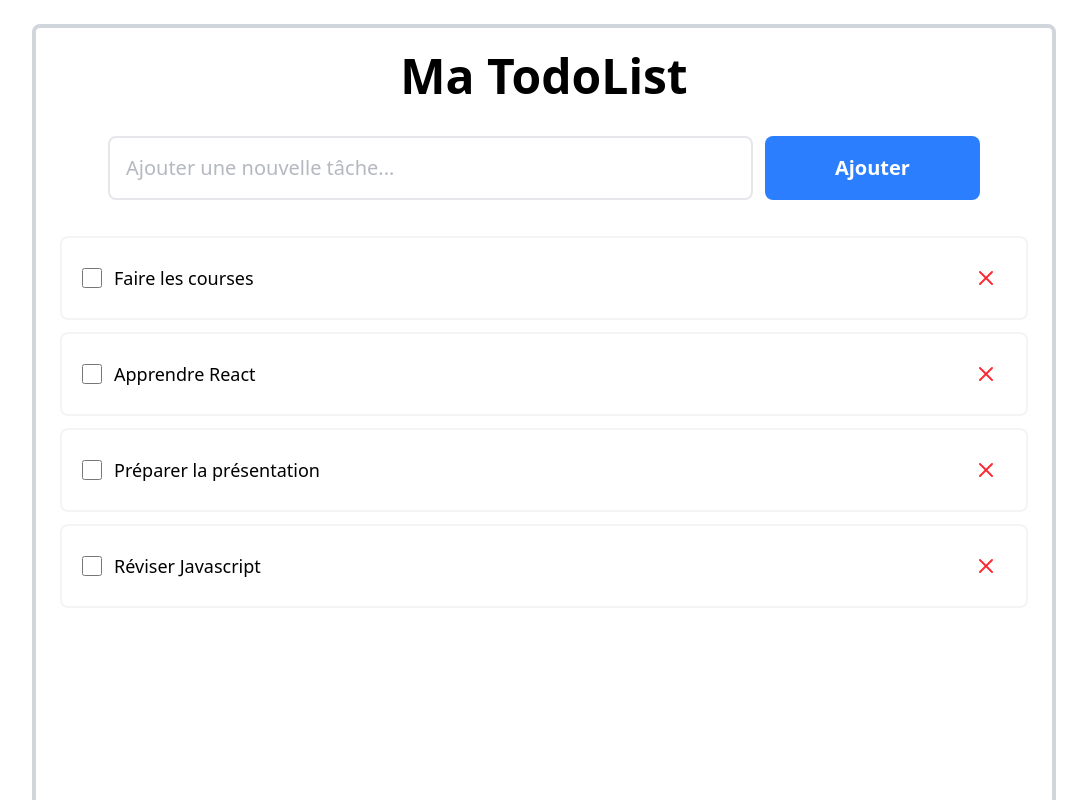
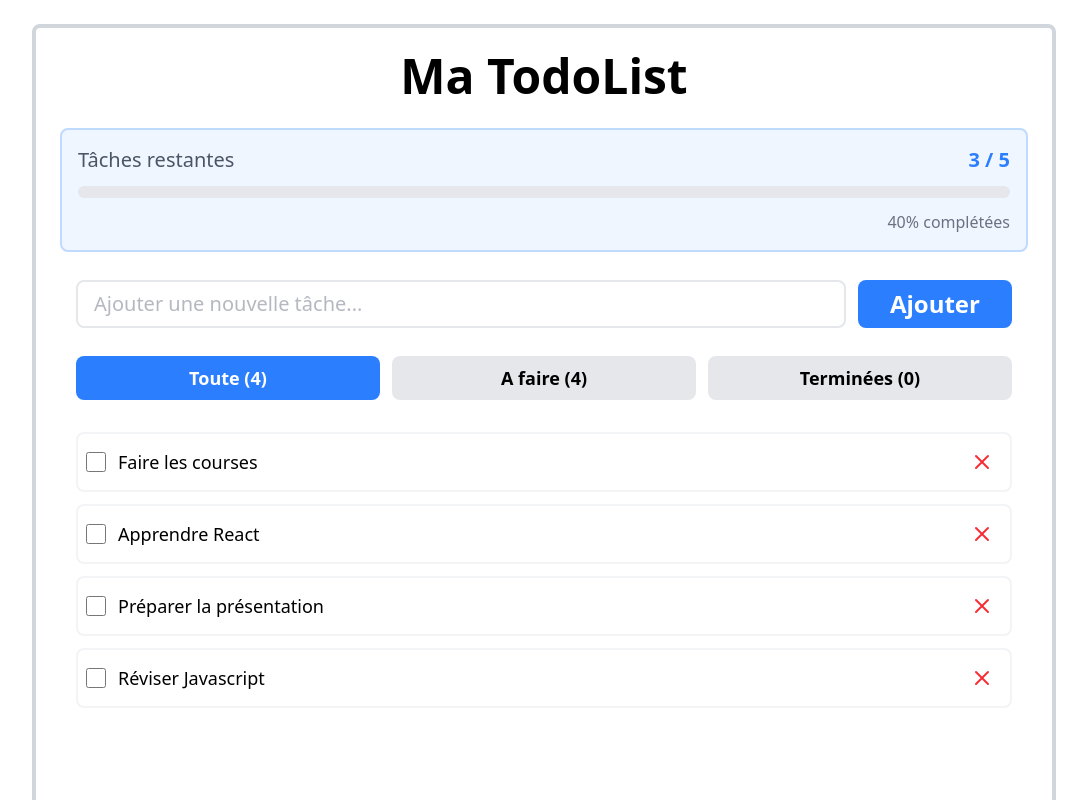
Before and after one commit to Sandra-Allies/todo-react-tailwind, a React (Vite) app: page / in a window 1280 px wide. Shown: the top 800 px of the page, without its empty margins (96-1183 px from the left). Built offline with nearby package versions, Linux system fonts and the light colour scheme.

Commit message:
mise en place de 3 boutons pour filtrer les tâches par leur type, si elles sont terminées ou non, ajout du filtre au localstorage

```diff
--- a/src/App.jsx
+++ b/src/App.jsx
@@ -1,14 +1,17 @@
 import "./App.css";
 import { useEffect, useState } from "react";
+import { filtrerTaches } from "./components/filters.jsx";
 import CheckBox from "./components/CheckBox.jsx";
 import Formulaire from "./components/Formulaire.jsx";
 import Titre from "./components/Titre.jsx";
+import Progression from "./components/Progression.jsx";
 
 function App() {
   const [tasks, setTasks] = useState(() => {
     const sauvegardeTasks = localStorage.getItem("tasks");
-        return sauvegardeTasks ? JSON.parse(sauvegardeTasks) :
-        [
+    return sauvegardeTasks
+      ? JSON.parse(sauvegardeTasks)
+      : [
           { id: 1, name: "Faire les courses", checked: false },
           { id: 2, name: "Apprendre React", checked: false },
           { id: 3, name: "Préparer la présentation", checked: false },
@@ -16,9 +19,14 @@ function App() {
         ];
   });
 
+  const [filtre, setFiltre] = useState(
+    localStorage.getItem("filtre") || "toutes"
+  );
+
   useEffect(() => {
     localStorage.setItem("tasks", JSON.stringify(tasks));
-      }, [tasks]); // le 2ème argument [tasks] est là pour indiquer a useEffect sur quoi il doit agir
+    localStorage.setItem("filtre", filtre);
+  }, [tasks, filtre]); // le 2ème argument [tasks] est là pour indiquer a useEffect sur quoi il doit agir
 
   const handleClick = (id) => {
     setTasks(
@@ -38,12 +46,14 @@ function App() {
     };
 
     setTasks([...tasks, nouvelleTache]);
-      }
+  };
 
   const supprimerTache = (id) => {
-        const tacheASupprimer = tasks.filter(task => task.id !== id);
+    const tacheASupprimer = tasks.filter((task) => task.id !== id);
     setTasks(tacheASupprimer);
-      }
+  };
+
+  const tacheFiltrees = filtrerTaches(tasks, filtre);
 
   return (
     <div
@@ -52,11 +62,15 @@ function App() {
       lg:border-4 lg:rounded-lg lg:border-gray-300 font-sans"
     >
       <Titre />
+      <Progression />
       <Formulaire onAddTask={ajouterTache} />
       <CheckBox
-        afficherTache={tasks}
+        afficherTache={tacheFiltrees}
         handleClick={handleClick}
         supprimerTache={supprimerTache}
+        tasks={tasks}
+        filtre={filtre}
+        setFiltre={setFiltre}
       />
     </div>
   );
--- a/src/components/CheckBox.jsx
+++ b/src/components/CheckBox.jsx
@@ -1,6 +1,26 @@
 import { X, Clipboard } from "lucide-react";
 
-function CheckBox({ afficherTache, handleClick, supprimerTache }) {
+function CheckBox({
+  afficherTache,
+  handleClick,
+  supprimerTache,
+  tasks,
+  filtre,
+  setFiltre,
+})
+{
+  const counts = {
+    toutes: tasks.length,
+    afaire: tasks.filter((t) => !t.checked).length,
+    terminees: tasks.filter((t) => t.checked).length,
+  };
+
+  const labels = {
+    toutes: "Toute",
+    afaire: "A faire",
+    terminees: "Terminées",
+  };
+
   if (afficherTache.length === 0) {
     return (
       <div className="min-h-screen w-screen md:w-full flex flex-col justify-center items-center gap-3">
@@ -16,7 +36,23 @@ function CheckBox({ afficherTache, handleClick, supprimerTache }) {
   } else {
     return (
       <div className="min-h-screen w-screen md:w-full">
-        <ul className="flex flex-col gap-3 justify-center items-center">
+        <div className="btn-filtre p-4 flex flex-row justify-between item-center gap-3">
+          {["toutes", "afaire", "terminees"].map((type) => (
+            <button
+              key={type}
+              onClick={() => setFiltre(type)}
+              className={`font-semibold text-lg w-1/3 p-2 rounded-lg
+              ${
+                filtre === type
+                  ? "bg-blue-500 text-white"
+                  : "bg-gray-200 hover:bg-gray-300"
+              }`}
+            >
+              {labels[type]} ({counts[type]})
+            </button>
+          ))}
+        </div>
+        <ul className="p-4 flex flex-col gap-3 justify-center items-center">
           {afficherTache.map((task) => (
             <li
               key={task.id}
@@ -24,7 +60,7 @@ function CheckBox({ afficherTache, handleClick, supprimerTache }) {
               className={`border border-2 border-gray-100 rounded-lg
             w-full
             flex flex-row gap-3
-            p-5 justify-between text-lg
+            p-2 justify-between text-lg
             box-border
             hover:border-2
             hover:shadow-md
--- a/src/components/Formulaire.jsx
+++ b/src/components/Formulaire.jsx
@@ -10,23 +10,23 @@ function Formulaire({ onAddTask }) {
   };
 
   return (
-    <div className="form p-6 w-screen lg:w-full">
+    <div className="form w-screen lg:w-full">
       <form
         onSubmit={handleSubmit}
-        className="pl-6 pr-6 flex flex-row justify-between gap-3"
+        className="pl-4 pr-4 flex flex-row justify-between gap-3"
       >
         <input
           type="text"
           value={newTask}
           onChange={(e) => setNewTask(e.target.value)}
-          className="form-input text-xl text-gray-500 w-3/4 p-4 border border-2 border-gray-200 rounded-lg
+          className="form-input text-xl text-gray-500 w-10/12 pl-4 border border-2 border-gray-200 rounded-lg
         focus:border-blue-500 focus:border-3 focus:ring-blue-200 focus:ring-3 outline-none"
           placeholder="Ajouter une nouvelle tâche..."
         />
         <button
           type="submit"
           className=" hidden lg:block
-      form-btn bg-blue-500 hover:bg-blue-600 hover:shadow-lg text-white text-xl font-semibold w-1/4 p-4 rounded-lg"
+      form-btn bg-blue-500 hover:bg-blue-600 hover:shadow-lg text-white text-2xl font-semibold w-2/12 p-2 rounded-lg"
         >
           Ajouter
         </button>
@@ -34,7 +34,7 @@ function Formulaire({ onAddTask }) {
         <button
           type="submit"
           className="block lg:hidden
-      form-btn bg-blue-500 hover:bg-blue-600 hover:shadow-lg text-white text-xl font-semibold w-1/4 p-4 rounded-lg"
+      form-btn bg-blue-500 hover:bg-blue-600 hover:shadow-lg text-white text-xl font-semibold w-2/12 p-2 rounded-lg"
         >
           +
         </button>
--- /dev/null
+++ b/src/components/Progression.jsx
@@ -0,0 +1,18 @@
+function Progression() {
+  return (
+    <div
+      className="container-progress mb-4 bg-blue-50 border-blue-200 border-2 w-full p-4 rounded-lg
+    flex flex-col justify-between item-center gap-3"
+    >
+      <div className="top flex flex-row justify-between item-center">
+        <h1 className="text-xl text-gray-600 font-normal">Tâches restantes</h1>
+        <h2 className="text-xl text-blue-500 font-bold">3 / 5</h2>
+      </div>
+      <div className="mid self-center w-full bg-gray-200 rounded-full h-3 overflow-hidden">
+      </div>
+      <div className="bottom self-end text-gray-500">40% complétées</div>
+    </div>
+  );
+}
+
+export default Progression;
--- a/src/components/Titre.jsx
+++ b/src/components/Titre.jsx
@@ -1,7 +1,7 @@
 function Titre() {
   return (
     <div>
-      <h1 className="titre text-4xl sm:text-5xl font-bold">Ma TodoList</h1>
+      <h1 className="titre mb-4 text-4xl sm:text-5xl font-bold">Ma TodoList</h1>
     </div>
   );
 }
--- /dev/null
+++ b/src/components/filters.jsx
@@ -0,0 +1,6 @@
+export function filtrerTaches(tasks, filtre) {
+      if (filtre === "toutes") return tasks;
+      if (filtre === "afaire") return tasks.filter((t) => !t.checked);
+      if (filtre === "terminees") return tasks.filter((t) => t.checked);
+      return tasks;
+}
```
Lines whose indentation alone changed are shown as unchanged.
